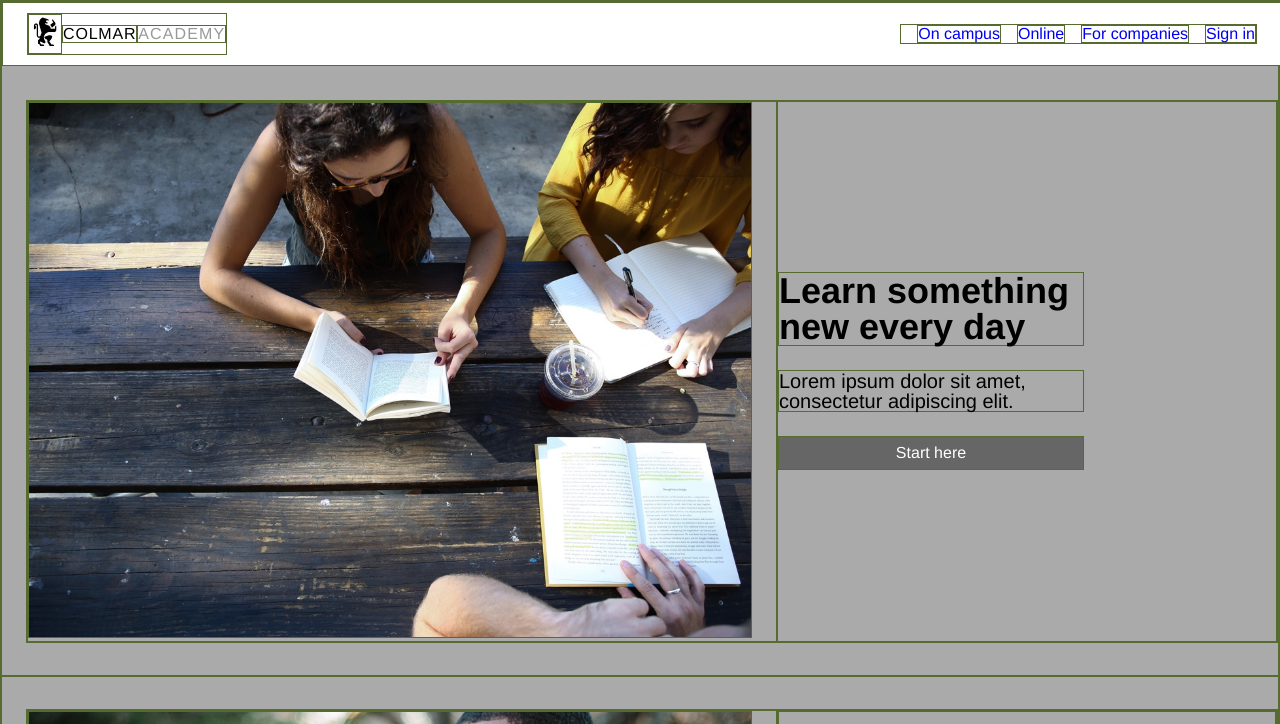
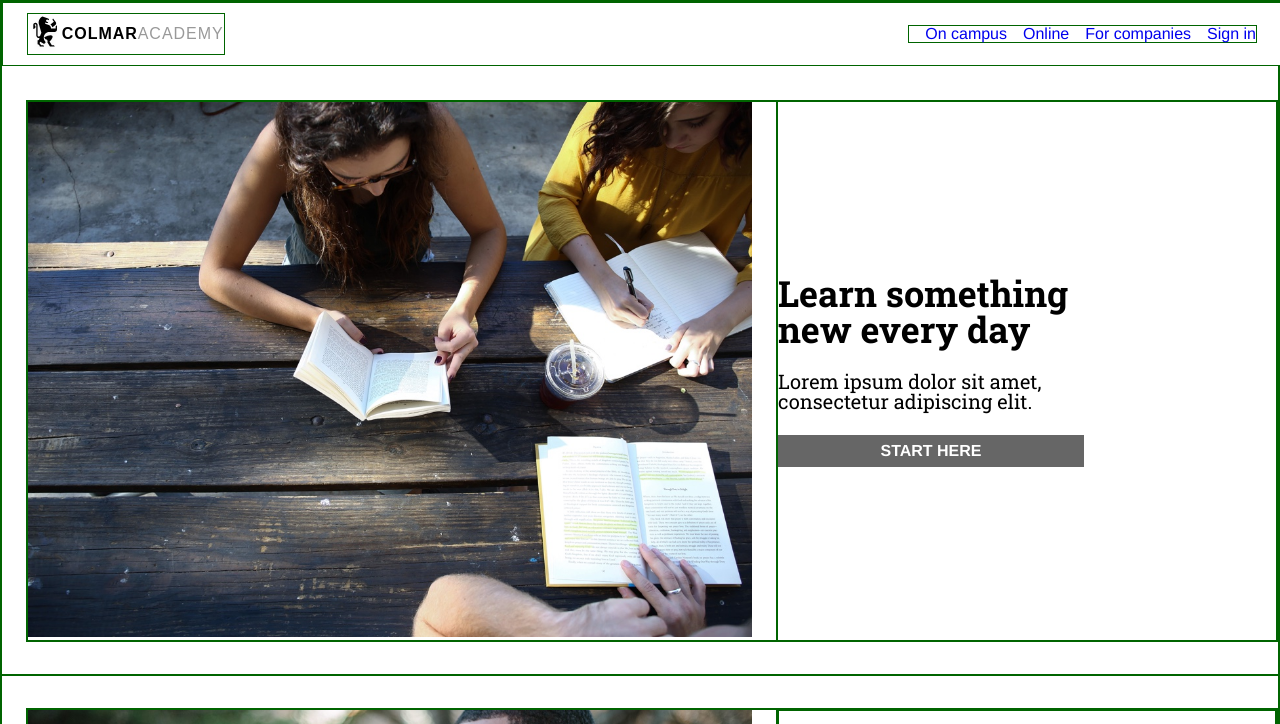
Before and after one commit to bpmaiden/colmar, a plain HTML site: page index.html in a window 1280 px wide. Shown: the top 724 px of the page. Drawn offline with Linux system fonts and the light colour scheme.

Commit message:
Add Google typefaces and build new font stacks.

```diff
--- a/css/styles.css
+++ b/css/styles.css
@@ -7,41 +7,43 @@
 }
 
 /* Add temporary borders to elements during layout */
-div, h1, h2, h3, h4, h5, h6,
-p, span, em, strong, a, blockquote,
-ul, li, header, footer, nav, article,
-section, aside, img, audio, video {
-	border: 1px solid darkolivegreen;
+div, ul, li, header, footer, nav, section {
+	border: 1px solid darkgreen;
 }
 
 html {
-  font-family: Helvetica;
+  font-family: Helvetica, Arial, sans-serif;
+  font-weight: 300;
   font-size: 16px;
 }
 
 body {
-  background-color: #dddddd;
+  /* background-color: #dddddd; */
 }
 
 h1 {
+  font-family: "Roboto Slab", "Lucida Bright", serif;
   font-size: 2.25rem;
   font-weight: 700;
 }
 
 h2 {
+  font-family: "Roboto Slab", "Lucida Bright", serif;
   font-size: 1.75rem;
   font-weight: 700;
 }
 
 h3 {
+  font-family: "Roboto Slab", "Lucida Bright", serif;
   font-size: 1.25rem;
-  font-weight: 600;
+  font-weight: 700;
 }
 
 h4 {
+  font-family: Helvetica, Arial, sans-serif;
   font-size: 1rem;
+  font-weight: 400;
   text-transform: uppercase;
-  font-weight: 400;
 }
 
 p {
@@ -49,13 +51,14 @@ p {
 }
 
 a {
+  font-weight: 500;
   text-decoration: none;
 }
 
 #content-wrap {
   max-width: 1280px;
   margin: 0 auto;
-  background-color: #aaaaaa;
+  /* background-color: #aaaaaa; */
 }
 
 section {
@@ -129,16 +132,22 @@ header .desktop, header .mobile {
   background-color: white;
 }
 
-header .desktop #name-part-1 {
-  font-weight: 500;
-  color: black;
-  letter-spacing: 0.05em;
+.org-id {
+  display: flex;
+  align-items: center;
+  text-transform: uppercase;
+  font-family: "Lucida Bright", Arial;
+  letter-spacing: 0.06em;
 }
 
-header .desktop #name-part-2 {
+header .desktop #name-1 {
+  font-weight: 700;
+  color: black;
+}
+
+header .desktop #name-2 {
   font-weight: 300;
   color: #999999;
-  letter-spacing: 0.07em;
 }
 
 header .mobile {
@@ -148,12 +157,6 @@ header .mobile {
 .desktop img {
   width: auto;
   height: 2.5rem;
-}
-
-.org-id {
-  display: flex;
-  align-items: center;
-  text-transform: uppercase;
 }
 
 .desktop nav {
@@ -169,13 +172,17 @@ header .mobile {
 
 #intro {
   padding-top: 6rem;
-  /* This pads the top of the Intro section in the usual way,
-     and keeps it fully visible under the fixed header. */
+  /* This lowers the Intro section, allowing
+     room for the fixed header at top of page. */
 }
 
 #intro .supporting-info {
   justify-content: center;
   padding-right: 12rem;
+}
+
+#intro h2 {
+  font-weight: 400;
 }
 
 #intro h3 {
@@ -187,7 +194,9 @@ header .mobile {
   padding: 0.5rem;
   background-color: #666666;
   color: white;
+  font-weight: 700;
   text-align: center;
+  text-transform: uppercase;
 }
 
 /* Campus Life Section */
--- a/index.html
+++ b/index.html
@@ -5,6 +5,7 @@
   <meta name="viewport" content="width=device-width, initial-scale=1.0">
   <meta http-equiv="X-UA-Compatible" content="ie=edge">
   <title>Colmar Academy</title>
+  <link href="https://fonts.googleapis.com/css?family=Roboto+Slab:400,700&display=swap" rel="stylesheet">
   <link rel="stylesheet" href="css/reset.css" type="text/css">
   <link rel="stylesheet" href="css/styles.css" type="text/css">
   <link rel="shortcut icon" href="images/colmar-logo.png" type="image/x-icon">
@@ -16,7 +17,7 @@
       <div class="desktop">
         <div class="org-id">
           <img src="images/ic-logo.svg" alt="Logo">
-          <span id="name-part-1">Colmar</span><span id="name-part-2">Academy</span>
+          <span id="name-1">Colmar</span><span id="name-2">Academy</span>
         </div>
         <nav>
           <a href="#">On campus</a>
```
